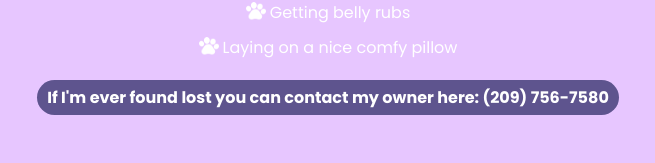
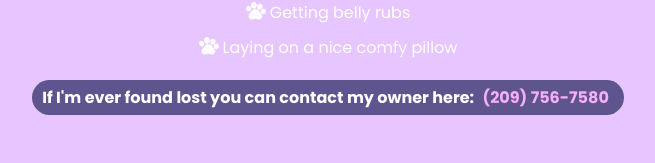
Before and after one commit to adr577/Java-the-Dog, a plain HTML site: page index.html in a window 1280 px wide. Shown: the part 568-731 px from the top of the page, without its empty margins (312-967 px from the left). Drawn offline with Linux system fonts and the light colour scheme.

Commit message:
removed a

```diff
--- a/styles.css
+++ b/styles.css
@@ -108,7 +108,7 @@ body {
     margin-left: 15px;
 }
 
-#phone a {
+#phone {
     background-color: #5e548e !important;
     padding: 5px;
     color: #f7aef8 !important;
```
